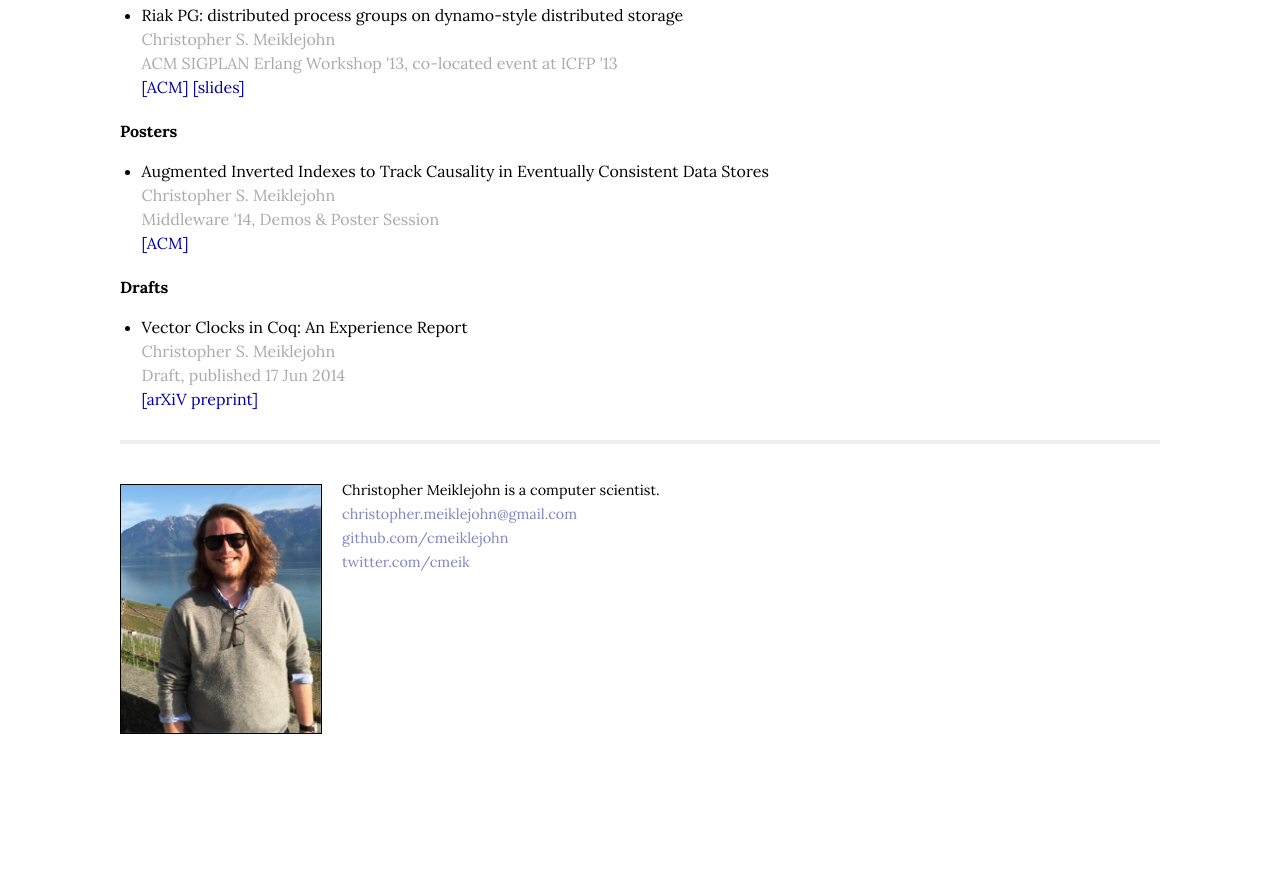
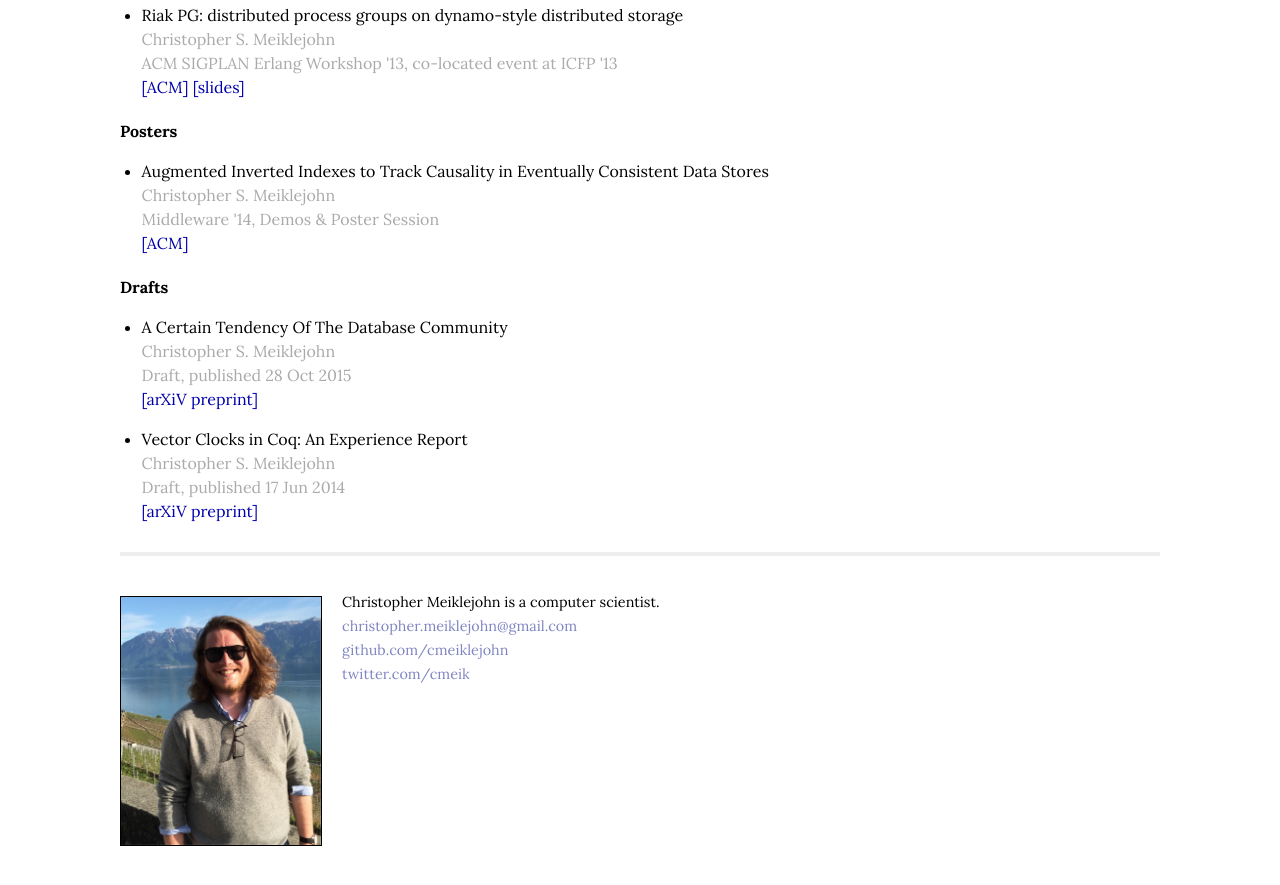
Before and after one commit to cmeiklejohn/cmeiklejohn.github.io, a Jekyll site: the page built from publications.html, in a window 1280 px wide and 900 px high, scrolled down 1161 px. Shown: the top 885 px of the window. Built offline with Jekyll 4.4.1, drawn with Linux system fonts in a browser that asks for light colours; before the commit the page ends 1949 px from its top, so only the background shows below that.

Commit message:
Add new publication.

```diff
--- a/publications.html
+++ b/publications.html
@@ -116,6 +116,14 @@ title: Publications
   <ul>
     <li>
       <p>
+        A Certain Tendency Of The Database Community
+        <span class="author">Christopher S. Meiklejohn</span>
+        <span class="date">Draft, published 28 Oct 2015</span>
+        <span><a href="http://arxiv.org/abs/1510.08473">[arXiV preprint]</a></span>
+      </p>
+    </li>
+    <li>
+      <p>
         Vector Clocks in Coq: An Experience Report
         <span class="author">Christopher S. Meiklejohn</span>
         <span class="date">Draft, published 17 Jun 2014</span>
```
